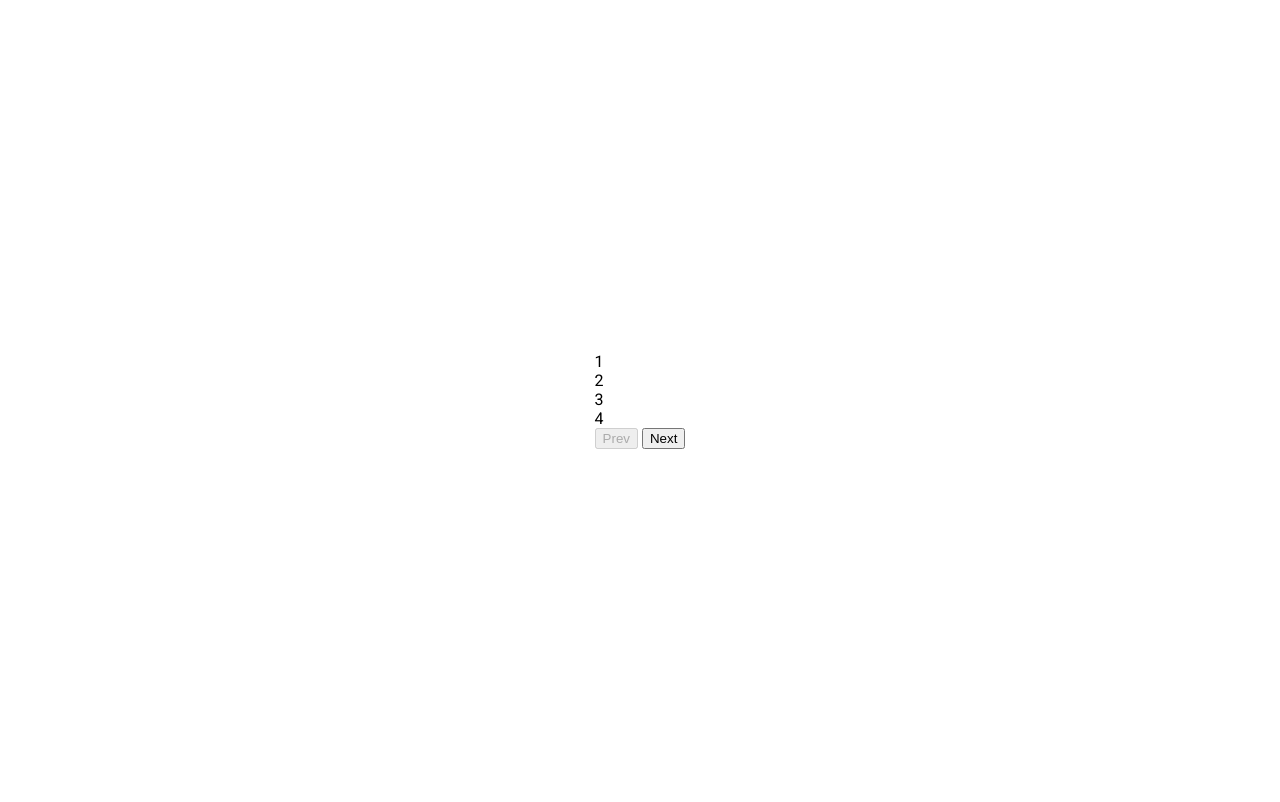
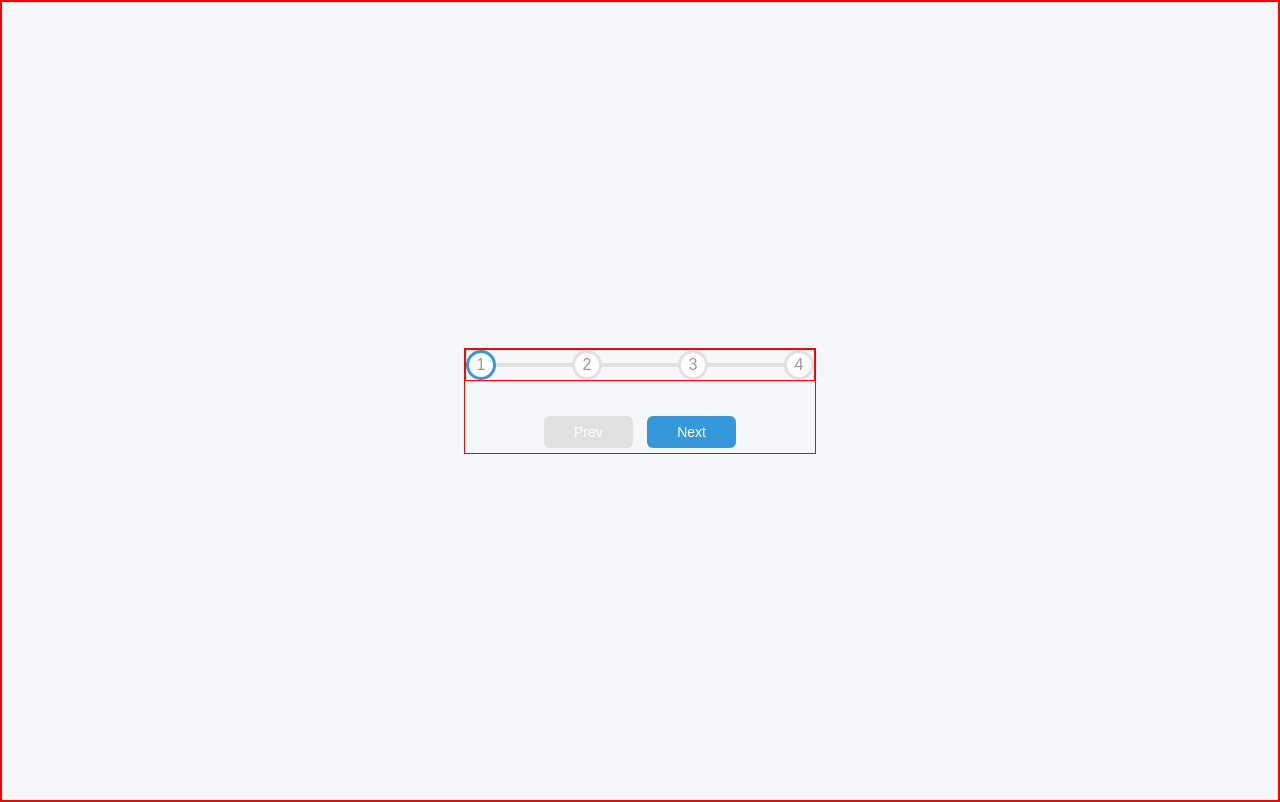
Before and after one commit to sameev/50-in-50, a website: page projects/2_progressSteps/index.html in a window 1280 px wide. Drawn offline with Linux system fonts and the light colour scheme; a web font is replaced by a local one.

Commit message:
updated styling for progress steps

```diff
--- a/projects/2_progressSteps/styles.css
+++ b/projects/2_progressSteps/styles.css
@@ -1,18 +1,103 @@
-@import url('https://fonts.googleapis.com/css2?family=Roboto:wght@400;700&display=swap');
+@import url('https://fonts.googleapis.com/css2?family=Muli;700&display=swap');
+
+:root {
+  --line-border-fill: #3498db;
+  --line-border-empty: #e0e0e0
+}
 
 * {
   box-sizing: border-box;
   position: relative;
+  border: 1px solid red;
 }
 
 body {
   height: 100vh;
-  font-family: 'Roboto', sans-serif;
+  font-family: 'Muli', sans-serif;
   margin: 0;
   padding: 0;
   display: flex;
-  flex-direction: column;
   align-items: center;
   justify-content: center;
   overflow: hidden;
+  background-color: #f6f7fb;
 }
+
+.container{
+  text-align: center;
+}
+
+.progress-container {
+  display: flex;
+  justify-content: space-between;
+  position: relative;
+  margin-bottom: 30px;
+  max-width: 100%;
+  width: 350px;
+}
+
+.progress-container::before {
+  content: '';
+  background-color: var(--line-border-empty);
+  position: absolute;
+  top: 50%;
+  left: 0;
+  height: 4px;
+  width: 100%;
+  transform: translateY(-50%);
+  z-index: -1;
+}
+
+.progress {
+  background-color: var(--line-border-fill);
+  position: absolute;
+  top: 50%;
+  left: 0;
+  height: 4px;
+  width: 0%;
+  transform: translateY(-50%);
+  z-index: -1;
+  transition: 0.4s ease;
+}
+
+.circle {
+  background-color: #fff;
+  color: #999;
+  border-radius: 50%;
+  height: 30px;
+  width: 30px;
+  display: flex;
+  justify-content: center;
+  align-items: center;
+  border: 3px solid var(--line-border-empty);
+  transition: 0.4s ease;
+}
+
+.circle.active {
+  border-color: var(--line-border-fill);
+}
+
+.btn {
+  background-color: var(--line-border-fill);
+  color: #fff;
+  border: 0;
+  border-radius: 6px;
+  cursor: pointer;
+  font-family: inherit;
+  padding: 8px 30px;
+  margin: 5px;
+  font-size: 14px;
+}
+
+.btn:active {
+  transform: scale(0.98);
+}
+
+.btn:focus {
+  outline: 0;
+}
+
+.btn:disabled {
+  background-color: var(--line-border-empty);
+  cursor: not-allowed;
+}
```
